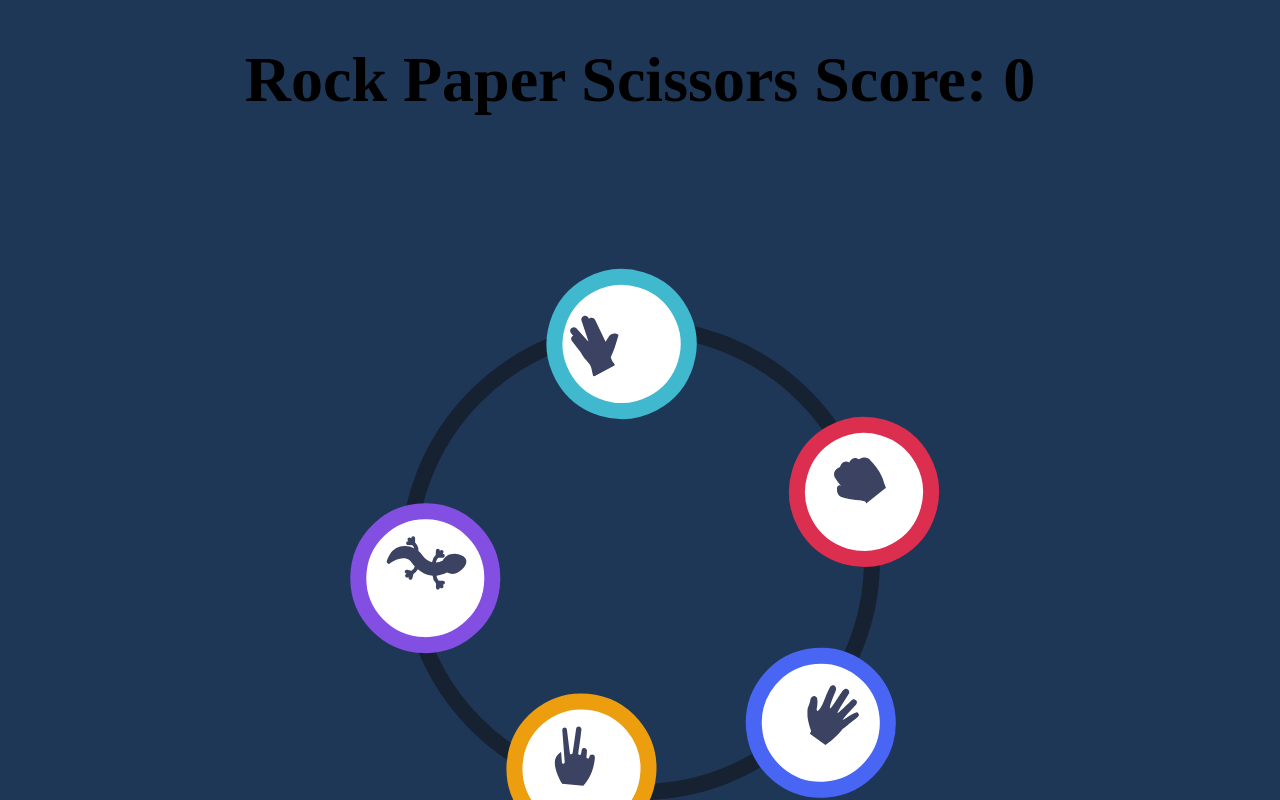
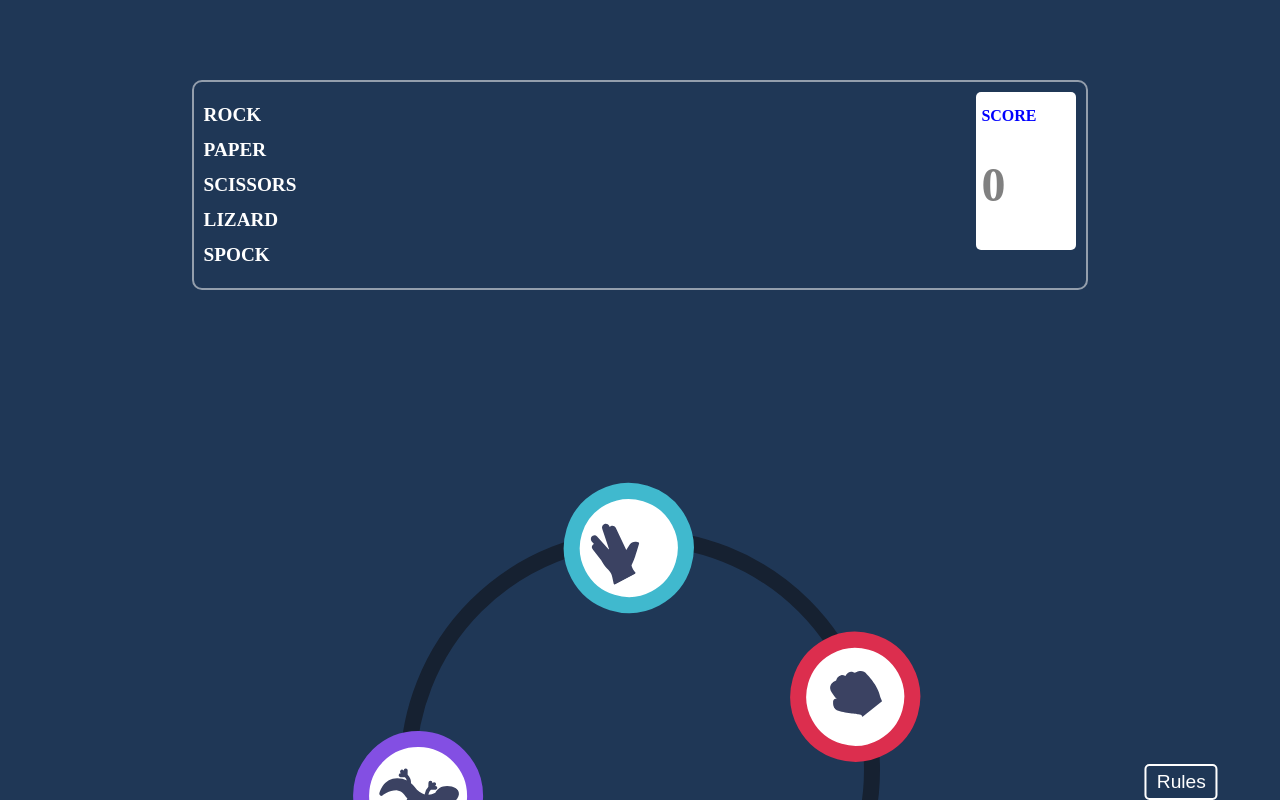
Before and after one commit to Dlelo/rock-paper-scissors, a Next.js app in the folder rps-app/: page / in a window 1280 px wide. Shown: the top 800 px of the page. Built offline with nearby package versions, Linux system fonts and the light colour scheme.

Commit message:
style step one

```diff
--- a/rps-app/pages/components/Footer.jsx
+++ b/rps-app/pages/components/Footer.jsx
@@ -1,6 +1,6 @@
 import React, { useState } from "react";
 import Modal from "../components/Rules";
-import styles from '../../styles/Rules.module.css'
+import styles from '../../styles/Footer.module.css'
 
 const Footer = () => {
   const [showModal, setShowModal] = useState(false);
--- a/rps-app/pages/components/Header.jsx
+++ b/rps-app/pages/components/Header.jsx
@@ -4,8 +4,19 @@ import styles from '../../styles/Header.module.css'
 export default function Header({score}) {
   return (
     <div className={styles.container}>
-        <div className={styles.main}>
-            <h1 className={styles.title}>Rock Paper Scissors Score: {score} </h1>
+        <div className={styles.mainLeft}>
+            <h1 className={styles.title}>ROCK</h1>
+            <h1 className={styles.title}>PAPER</h1>
+            <h1 className={styles.title}>SCISSORS</h1>
+            <h1 className={styles.title}>LIZARD</h1>
+            <h1 className={styles.title}>SPOCK</h1>
+
+        </div>
+        <div className={styles.mainRight}>
+          <div className={styles.scoreContainer}>
+          <h1 className={styles.score}>SCORE</h1>
+           <h1 className={styles.scoreCount}>{score}</h1>
+          </div>
 
         </div>
     </div>
--- a/rps-app/styles/Footer.module.css
+++ b/rps-app/styles/Footer.module.css
@@ -5,7 +5,11 @@
     bottom: 0;
 }
 
-
-/* .rules{
-
-} */
+.rules {
+    background-color: transparent;
+    border-radius: 5px;
+    border: 2px solid white;
+    padding: 5px 10px;
+    font-size: larger;
+    color: white;
+}
--- a/rps-app/styles/Header.module.css
+++ b/rps-app/styles/Header.module.css
@@ -1,8 +1,12 @@
 .container {
-    padding: 0 2rem;
+    padding: 0.6rem;
+    margin: 5rem 10rem;
+    border: 2px solid rgba(245, 245, 245, 0.544);
+    border-radius: 10px;
+    display: flex;
 }
 
-.main {
+.mainleft {
     flex: 1;
     display: flex;
     flex-direction: column;
@@ -10,6 +14,34 @@
     align-items: center;
 }
 
+.scoreContainer {
+    background-color: white;
+    padding: 5px;
+    border-radius: 5px;
+    width: 100px;
+    justify-content: center;
+    align-items: center;
+}
+
+.mainRight {
+    flex: 3 1;
+    display: flex;
+    flex-direction: column;
+    justify-content: flex-start;
+    align-items: flex-end;
+}
+
+.score {
+    color: blue;
+    font-size: medium;
+}
+
+.scoreCount {
+    color: grey;
+    font-size: xxx-large;
+}
+
 .title {
-    font-size: 4rem
+    font-size: 1.2rem;
+    color: white;
 }
--- a/rps-app/styles/Play.module.css
+++ b/rps-app/styles/Play.module.css
@@ -46,7 +46,7 @@
 }
 
 .degOneThirtyFive {
-    transform: rotate(136deg) translate(-72px) rotate(-176deg);
+    transform: rotate(136deg) translate(-30px) rotate(-176deg);
 }
 
 .degOneEighty {
@@ -70,8 +70,8 @@
     border: 1rem solid hsl(39, 89%, 49%);
     padding: 1rem;
     margin: 5px;
-    width: 150px;
-    height: 150px;
+    width: 130px;
+    height: 130px;
     border-radius: 50%;
     cursor: pointer;
     background-color: white;
@@ -82,8 +82,8 @@
     border: 1rem solid hsl(230, 89%, 62%);
     padding: 1rem;
     margin: 5px;
-    width: 150px;
-    height: 150px;
+    width: 130px;
+    height: 130px;
     border-radius: 50%;
     cursor: pointer;
     background-color: white;
@@ -94,8 +94,8 @@
     border: 1rem solid hsl(349, 71%, 52%);
     padding: 1rem;
     margin: 5px;
-    width: 150px;
-    height: 150px;
+    width: 130px;
+    height: 130px;
     border-radius: 50%;
     cursor: pointer;
     background-color: white;
@@ -106,8 +106,8 @@
     border: 1rem solid hsl(261, 73%, 60%);
     padding: 1rem;
     margin: 5px;
-    width: 150px;
-    height: 150px;
+    width: 130px;
+    height: 130px;
     border-radius: 50%;
     cursor: pointer;
     background-color: white;
@@ -118,8 +118,8 @@
     border: 1rem solid hsl(189, 59%, 53%);
     padding: 1rem;
     margin: 5px;
-    width: 150px;
-    height: 150px;
+    width: 130px;
+    height: 130px;
     border-radius: 50%;
     cursor: pointer;
     background-color: white;
```
